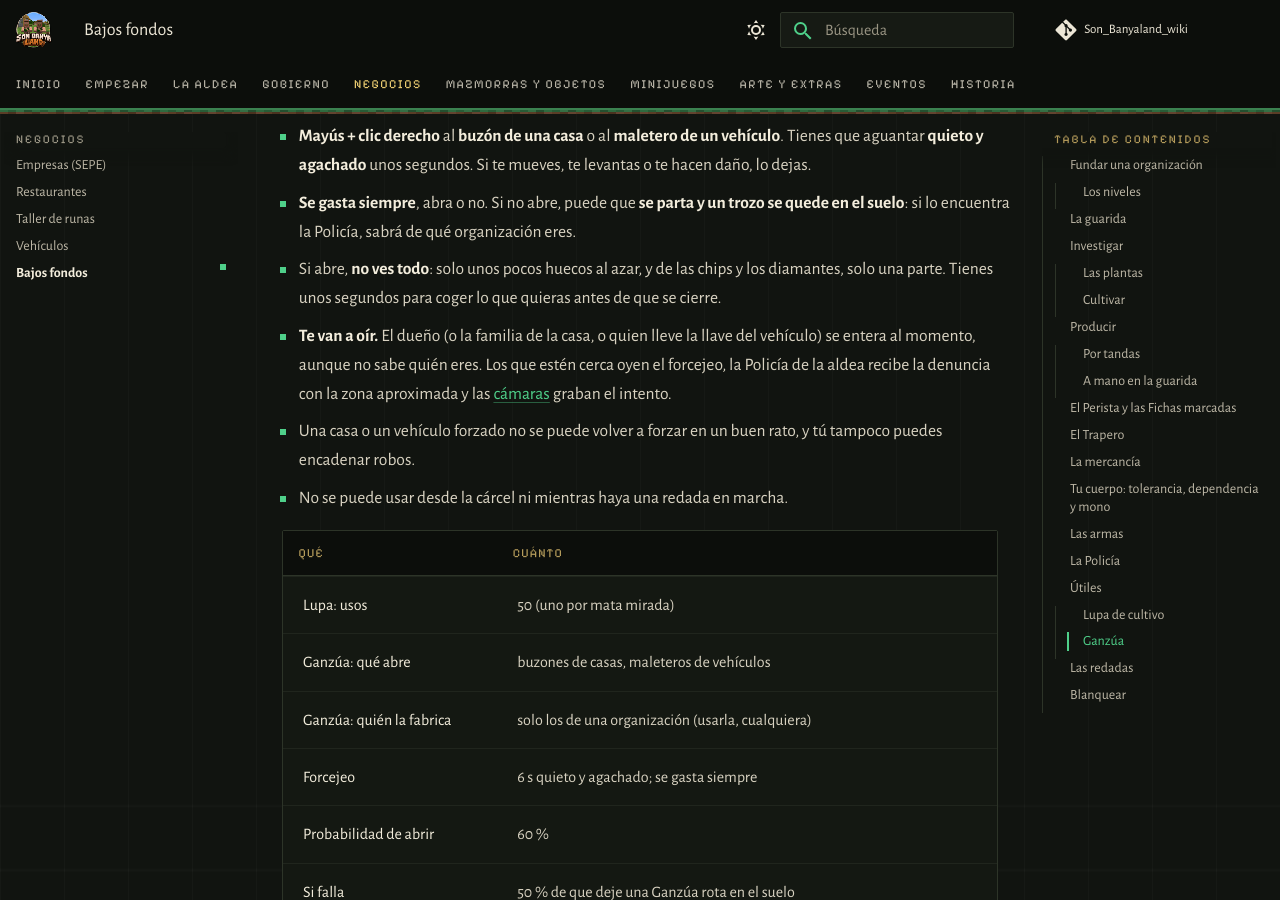
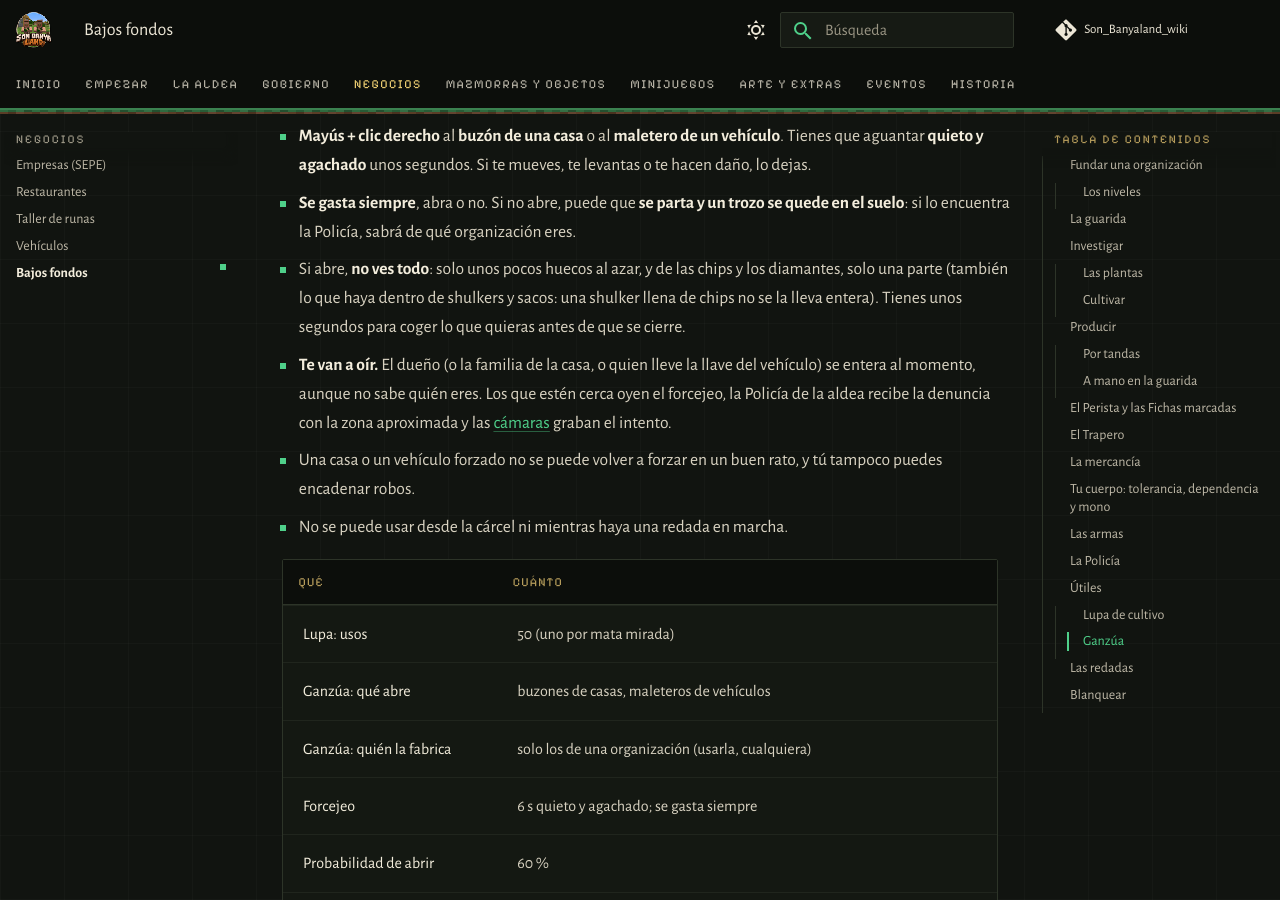
Before and after one commit to PigPilgrim/Son_Banyaland_wiki, an MkDocs documentation site: the page built from docs/crimen.md, in a window 1280 px wide and 900 px high, scrolled down 15355 px. Built offline with MkDocs 1.6.1 and Material for MkDocs 9.7.7, drawn with Linux system fonts in a browser that asks for light colours; some web fonts are replaced; comment, search, counter and statistics services are not loaded; part of the change alters nothing that is shown.

Commit message:
Justicia: 7 días para el Juez, comandos en la cárcel; Ganzúa mira dentro de shulkers; cámara vuelve al desconectarse
Co-Authored-By: Claude Opus 5.5 <noreply@anthropic.com>

```diff
--- a/docs/crimen.md
+++ b/docs/crimen.md
@@ -233,7 +233,8 @@ la puede usar cualquiera. La receta no se publica: pregunta en los bajos fondos.
   agachado** unos segundos. Si te mueves, te levantas o te hacen daño, lo dejas.
 - **Se gasta siempre**, abra o no. Si no abre, puede que **se parta y un trozo se quede en el suelo**: si lo encuentra la
   Policía, sabrá de qué organización eres.
-- Si abre, **no ves todo**: solo unos pocos huecos al azar, y de las chips y los diamantes, solo una parte. Tienes unos
+- Si abre, **no ves todo**: solo unos pocos huecos al azar, y de las chips y los diamantes, solo una parte (también
+  lo que haya dentro de shulkers y sacos: una shulker llena de chips no se la lleva entera). Tienes unos
   segundos para coger lo que quieras antes de que se cierre.
 - **Te van a oír.** El dueño (o la familia de la casa, o quien lleve la llave del vehículo) se entera al momento,
   aunque no sabe quién eres. Los que estén cerca oyen el forcejeo, la Policía de la aldea recibe la denuncia con la
--- a/docs/justicia.md
+++ b/docs/justicia.md
@@ -26,7 +26,8 @@ El **acusado** puede elegir un **abogado** (otro vecino que no sea el Juez), y
 ## Quién decide
 
 - **El Juez de la aldea:** lo nombra el **Alcalde** desde su Despacho (Justicia). Puede poner **multa** (para el Tesoro
-  o para el denunciante) y/o **minutos de cárcel**.
+  o para el denunciante) y/o **minutos de cárcel**. Tiene **7 días** para decidir cada caso: si no lo hace, el caso pasa
+  a un jurado de vecinos.
 - **Un jurado de vecinos**, si no hay Juez o si el Juez es parte del caso. Durante **24 horas**, los ciudadanos de la
   aldea que no sean parte del caso votan **culpable** o **inocente**. Sale culpable si hay **al menos 2 votos de
   culpable y más culpables que inocentes**. La pena del jurado es una multa fija. Si en 24 horas **nadie vota**, el
@@ -54,7 +55,7 @@ El Alcalde marca dónde está **la celda** (desde su Despacho → Justicia).
 Si te condenan a cárcel:
 
 - **No puedes alejarte más de 6 bloques** de la celda, y si mueres reapareces en ella.
-- **No puedes usar perlas de Ender ni comandos** (salvo los de entrar en el servidor, mensajes privados y los botones
-  del chat).
+- **No puedes usar perlas de Ender ni comandos**. Solo valen los de entrar en el servidor, los mensajes privados,
+  `/puente fianza`, `/puente cartas` y los botones para votar (elecciones y leyes).
 - Los minutos **solo cuentan mientras estás conectado**.
 - Puedes **salir antes pagando la fianza** (botón en el chat, o `/puente fianza`).
--- a/docs/seguridad.md
+++ b/docs/seguridad.md
@@ -19,7 +19,8 @@ Se fabrica en la mesa de trabajo:
   **hacia abajo**. En el suelo no se puede poner.
 - **De quién es**: de **tu casa** (la llevan el dueño y su familia, ver [Casas](casas.md)), de **tu empresa** (el
   dueño y los empleados, ver [Empresas](empresas.md)) o, si eres **el Juez o un agente** y la aldea tiene
-  **Comisaría**, **de la aldea** (cámara pública). Si puedes elegir, al colgarla sale un menú.
+  **Comisaría**, **de la aldea** (cámara pública). Si puedes elegir, al colgarla sale un menú; si lo
+  cierras o te desconectas sin elegir, la cámara vuelve a tu inventario.
 - **Nombre**: al principio se llama «Cámara 1», «Cámara 2»... Cámbiaselo con **`/puente camaras`** (por ejemplo,
   «Entrada de la taberna»).
 - **Recogerla**: solo los suyos. Al romperla, vuelve a ser el objeto.
```
